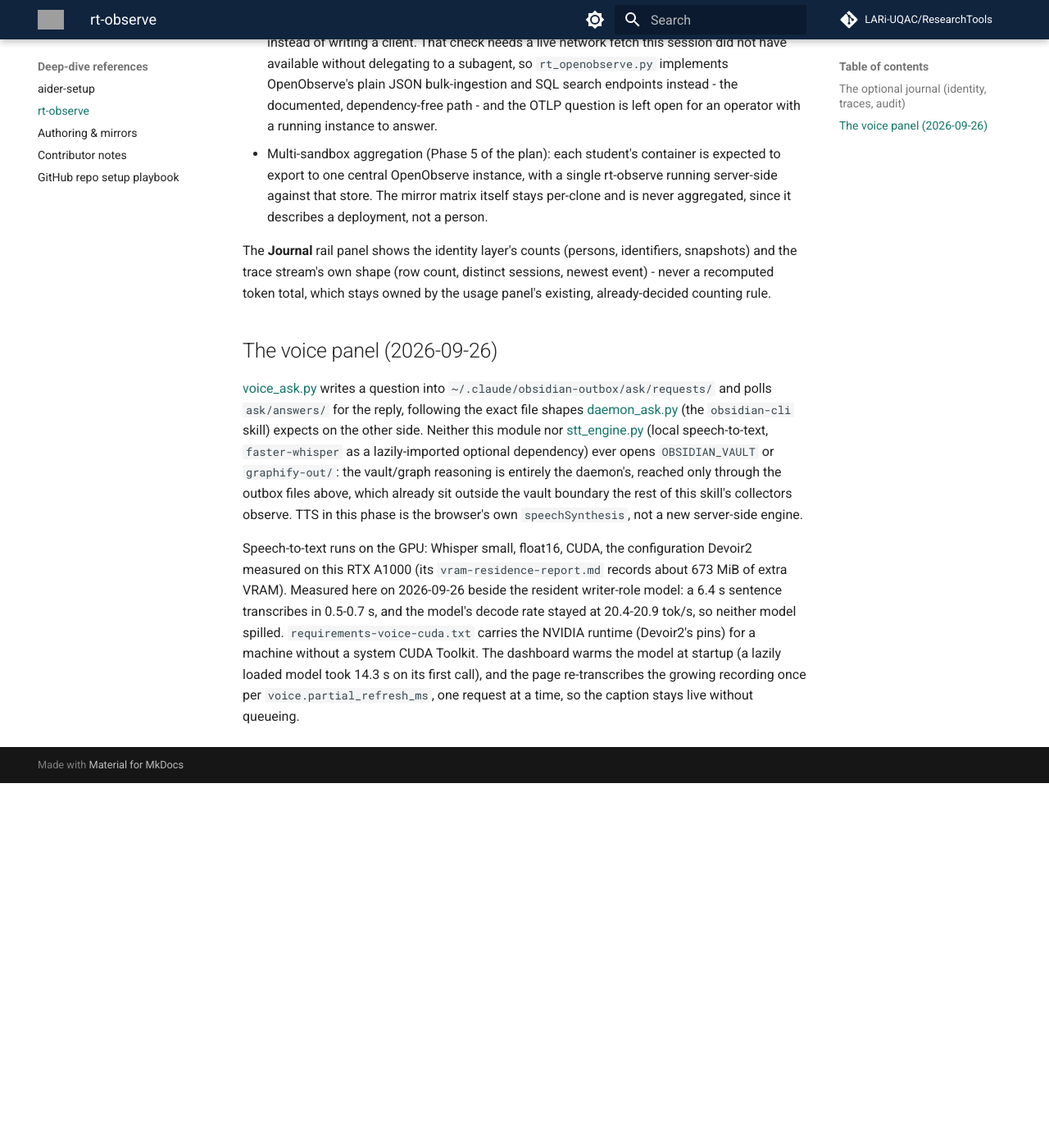
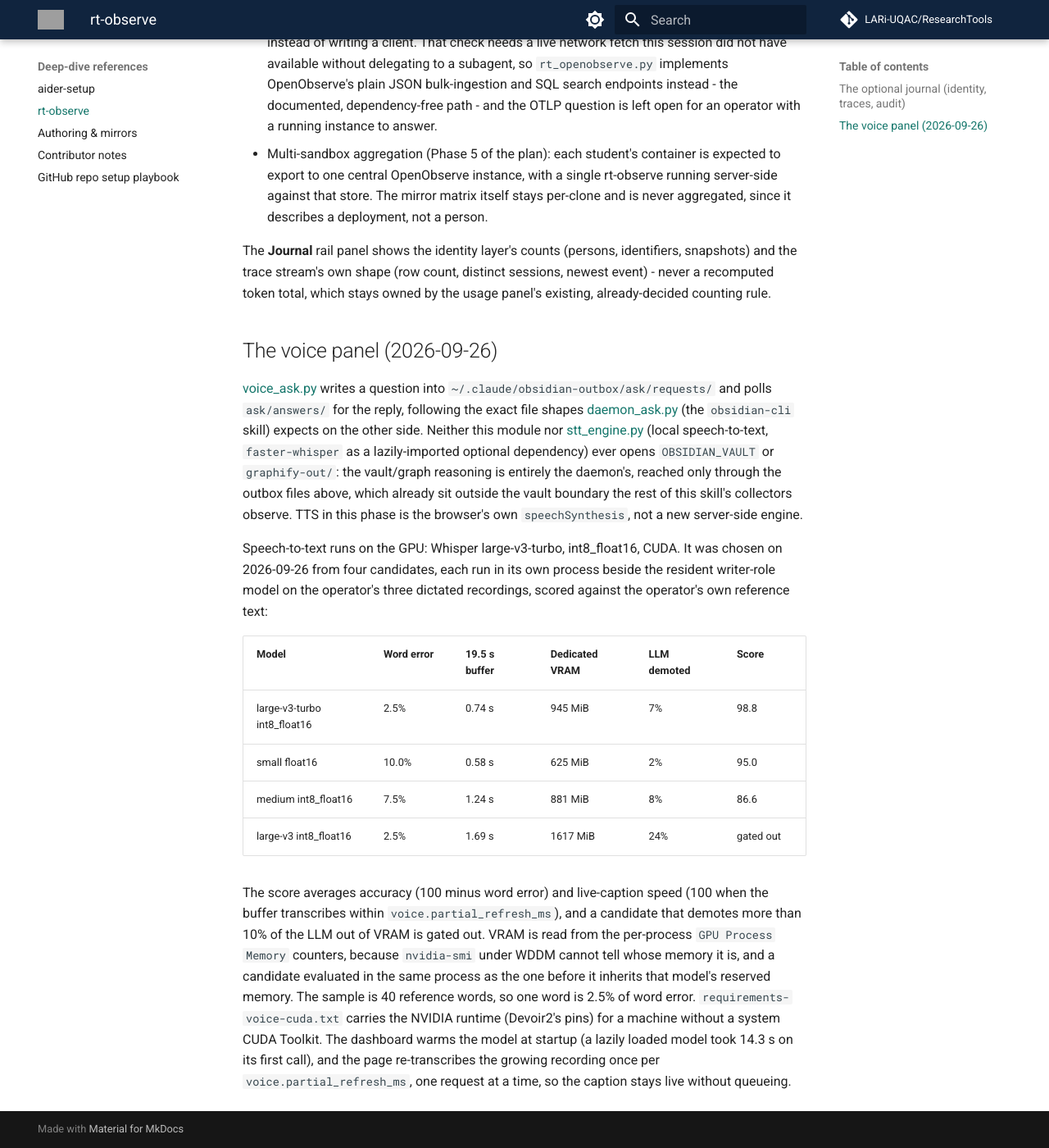
Before and after one commit to LARi-UQAC/ResearchTools, an MkDocs documentation site: the page built from docs/rt-observe.md, in a window 1280 px wide and 1400 px high, scrolled down 5571 px. Shown: the whole window at 82% size. Built offline with MkDocs 1.6.1 and Material for MkDocs 9.7.7, drawn with Linux system fonts in a browser that asks for light colours; comment, search, counter and statistics services are not loaded; before the commit the page ends 6526 px from its top, so only the background shows below that; grey boxes are pictures that could not be loaded.

Commit message:
feat(rt-observe): Whisper large-v3-turbo int8, chosen by a scored comparison
Operator choice 2026-09-26 after scoring four Whisper variants on the
operator's three dictated recordings (6MIG841-Lab), each candidate in a
fresh process beside the resident writer-role model. The reference text is
the operator's own; Devoir2's constants could not serve, being Whisper
small's own output of 2026-09-20.

Score = mean of accuracy (100 - word error) and live-caption speed (100
when a 19.5 s buffer transcribes within partial_refresh_ms), gated on
demoting at most 10% of the LLM from VRAM:

  large-v3-turbo int8  98.8  2.5% WER  0.74 s   945 MiB   7% demoted
  small fp16           95.0 10.0% WER  0.58 s   625 MiB   2% demoted
  medium int8          86.6  7.5% WER  1.24 s   881 MiB   8% demoted
  large-v3 int8        gated  2.5% WER  1.69 s  1617 MiB  24% demoted

Two measurement traps found on the way: nvidia-smi under WDDM cannot
say whose memory it is, so VRAM comes from the per-process GPU Process
Memory counters; and a candidate run in the same process as the previous
one inherits its reserved CUDA memory and reads too low. large-v3 pushed
1.3 GB of the LLM out of VRAM, which is the 5.3 -> 4 GB drop the operator
saw. Sample is 40 reference words, so one word is 2.5% WER.

Co-Authored-By: Claude Opus 5.5 <noreply@anthropic.com>

```diff
--- a/docs/rt-observe.md
+++ b/docs/rt-observe.md
@@ -247,10 +247,24 @@ outbox files above, which already sit outside the vault boundary the rest of thi
 collectors observe. TTS in this phase is the browser's own `speechSynthesis`, not a new
 server-side engine.
 
-Speech-to-text runs on the GPU: Whisper small, float16, CUDA, the configuration Devoir2 measured
-on this RTX A1000 (its `vram-residence-report.md` records about 673 MiB of extra VRAM). Measured
-here on 2026-09-26 beside the resident writer-role model: a 6.4 s sentence transcribes in
-0.5-0.7 s, and the model's decode rate stayed at 20.4-20.9 tok/s, so neither model spilled.
+Speech-to-text runs on the GPU: Whisper large-v3-turbo, int8_float16, CUDA. It was chosen on
+2026-09-26 from four candidates, each run in its own process beside the resident writer-role
+model on the operator's three dictated recordings, scored against the operator's own reference
+text:
+
+| Model | Word error | 19.5 s buffer | Dedicated VRAM | LLM demoted | Score |
+|---|---|---|---|---|---|
+| large-v3-turbo int8_float16 | 2.5% | 0.74 s | 945 MiB | 7% | 98.8 |
+| small float16 | 10.0% | 0.58 s | 625 MiB | 2% | 95.0 |
+| medium int8_float16 | 7.5% | 1.24 s | 881 MiB | 8% | 86.6 |
+| large-v3 int8_float16 | 2.5% | 1.69 s | 1617 MiB | 24% | gated out |
+
+The score averages accuracy (100 minus word error) and live-caption speed (100 when the buffer
+transcribes within `voice.partial_refresh_ms`), and a candidate that demotes more than 10% of the
+LLM out of VRAM is gated out. VRAM is read from the per-process `GPU Process Memory` counters,
+because `nvidia-smi` under WDDM cannot tell whose memory it is, and a candidate evaluated in the
+same process as the one before it inherits that model's reserved memory. The sample is 40
+reference words, so one word is 2.5% of word error.
 `requirements-voice-cuda.txt` carries the NVIDIA runtime (Devoir2's pins) for a machine
 without a system CUDA Toolkit. The dashboard warms the model at startup (a lazily loaded model
 took 14.3 s on its first call), and the page re-transcribes the growing recording once per
```
Also changed, not shown: .claude/rules/testing.md (+1 -1 lines), .claude/skills/rt-observe/SKILL.md (+3 -2 lines), docs/manual/07-rt-observe-dashboard.md (+4 -4 lines), 3 other files.
